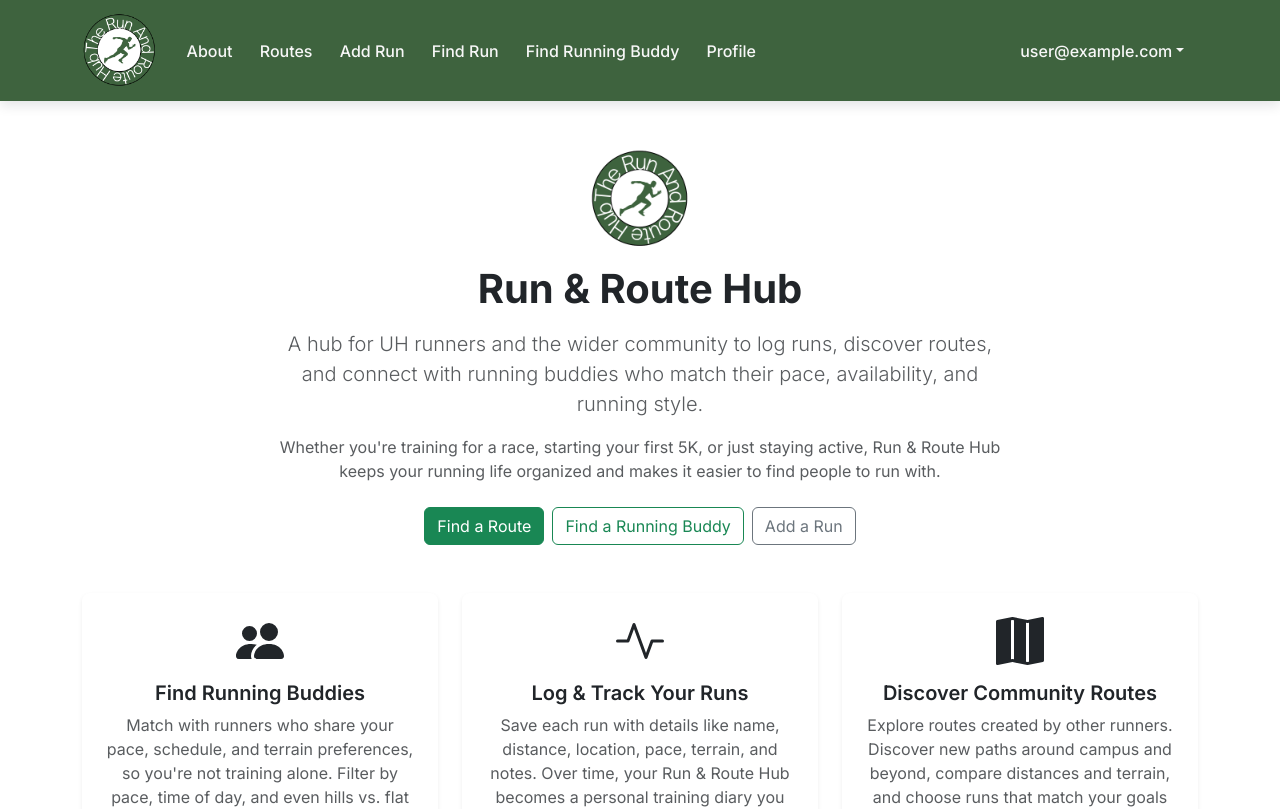
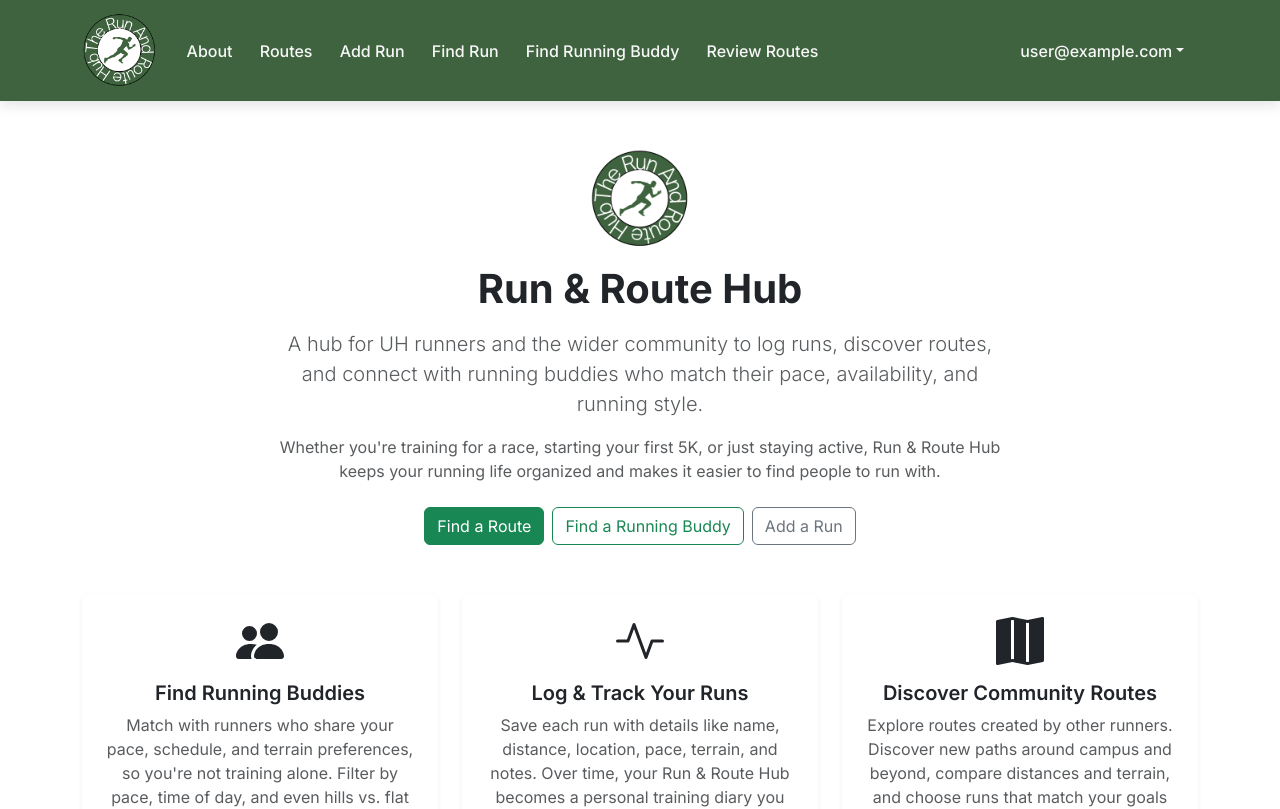
Before and after one commit to run-and-route-hub/Run-and-Route-Hub, a Next.js app: page / in a window 1280 px wide. Shown: the top 809 px of the page. Built offline with nearby package versions, Linux system fonts and the light colour scheme; no server answers; sample sign-in values are in the browser's storage.

Commit message:
issue-24
updated nav bar and moved profile to be under the email drop down

```diff
--- a/src/app/review/page.tsx
+++ b/src/app/review/page.tsx
@@ -437,6 +437,7 @@ function RouteReviewForm({
 
         <div style={{ display: 'flex', alignItems: 'center', gap: '1rem' }}>
           {user.avatarUrl && (
+            // eslint-disable-next-line @next/next/no-img-element
             <img
               src={user.avatarUrl}
               alt={user.name}
--- a/src/components/Navbar.tsx
+++ b/src/components/Navbar.tsx
@@ -49,15 +49,9 @@ const NavBar: React.FC = () => {
                     Find Running Buddy
                   </Nav.Link>,
 
-                  <Nav.Link
-                    id="profile"
-                    href="/profile"
-                    key="profile"
-                    active={pathName === '/profile'}
-                  >
-                    Profile
+                  <Nav.Link id="review-nav" href="/review" key="review" active={pathName === '/review'}>
+                    Review Routes
                   </Nav.Link>,
-
                 ]
               : ''}
 
@@ -73,14 +67,19 @@ const NavBar: React.FC = () => {
           <Nav>
             {session ? (
               <NavDropdown id="login-dropdown" title={currentUser}>
-                <NavDropdown.Item id="login-dropdown-sign-out" href="/api/auth/signout">
-                  <BoxArrowRight />
-                  Sign Out
+                <NavDropdown.Item id="login-dropdown-profile" href="/profile">
+                  <PersonFill />
+                  Profile
                 </NavDropdown.Item>
 
                 <NavDropdown.Item id="login-dropdown-change-password" href="/auth/change-password">
                   <Lock />
                   Change Password
+                </NavDropdown.Item>
+
+                <NavDropdown.Item id="login-dropdown-sign-out" href="/api/auth/signout">
+                  <BoxArrowRight />
+                  Sign Out
                 </NavDropdown.Item>
               </NavDropdown>
             ) : (
```
